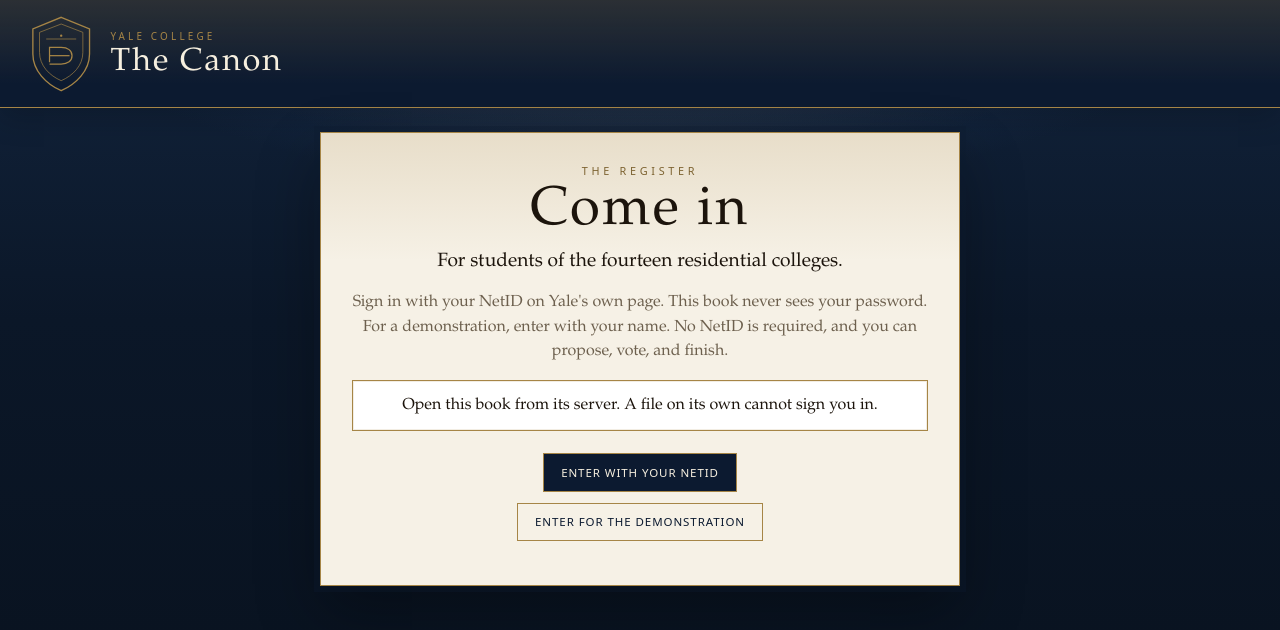
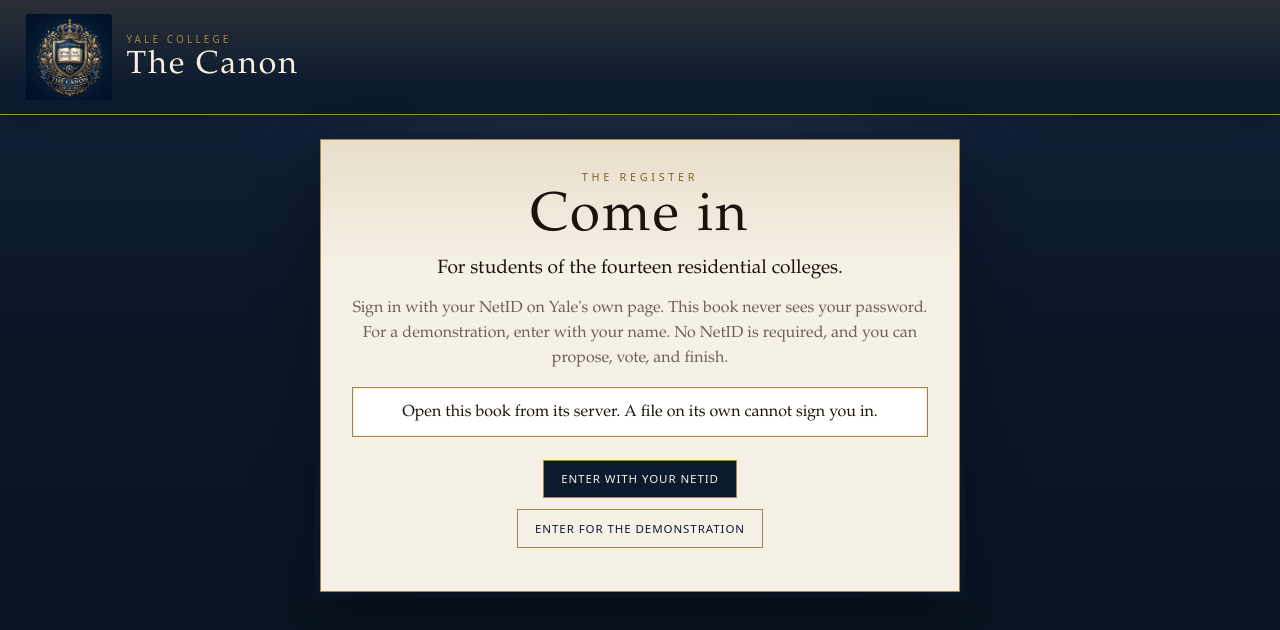
Before and after one commit to austinhong/The-Canon, a plain HTML site: page index.html in a window 1280 px wide. Drawn offline with Linux system fonts and the light colour scheme; no server answers.

Commit message:
Use the Canon crest in the header and the browser tab.
Co-authored-by: Cursor <cursoragent@cursor.com>

```diff
--- a/app.js
+++ b/app.js
@@ -447,18 +447,7 @@
   }
 
   function crest() {
-    const svg = document.createElementNS("http://www.w3.org/2000/svg", "svg");
-    svg.setAttribute("class", "crest");
-    svg.setAttribute("viewBox", "0 0 84 96");
-    svg.setAttribute("aria-hidden", "true");
-    svg.innerHTML =
-      '<path d="M42 4 L76 18 V48 C76 68 60 84 42 92 C24 84 8 68 8 48 V18 Z" fill="none" stroke="currentColor" stroke-width="1.6"/>' +
-      '<path d="M42 12 L68 22 V46 C68 62 56 74 42 80 C28 74 16 62 16 46 V22 Z" fill="none" stroke="currentColor" stroke-width="0.8"/>' +
-      '<path d="M28 58 V40 H42 C50 40 55 44 55 50 C55 56 50 60 42 60 H28" fill="none" stroke="currentColor" stroke-width="1.5"/>' +
-      '<path d="M28 50 H52" stroke="currentColor" stroke-width="1.5"/>' +
-      '<path d="M24 30 H60" stroke="currentColor" stroke-width="0.8"/>' +
-      '<circle cx="42" cy="26" r="1.4" fill="currentColor"/>';
-    return svg;
+    return h("img", { class: "crest", src: "/logo.png", alt: "" });
   }
 
   function siteHeader() {
--- a/index.html
+++ b/index.html
@@ -4,6 +4,7 @@
   <meta charset="utf-8" />
   <meta name="viewport" content="width=device-width, initial-scale=1" />
   <title>The Canon</title>
+  <link rel="icon" href="/logo.png" type="image/png" />
   <link rel="stylesheet" href="styles.css" />
 </head>
 <body>
--- a/server.js
+++ b/server.js
@@ -7,11 +7,12 @@ const ROOT = __dirname;
 const DATA = path.join(ROOT, "data");
 const PORT = Number(process.env.PORT) || 8765;
 const CAS = "https://secure.its.yale.edu/cas";
-const FILES = new Set(["/index.html", "/app.js", "/rules.js", "/canon.js", "/styles.css"]);
+const FILES = new Set(["/index.html", "/app.js", "/rules.js", "/canon.js", "/styles.css", "/logo.png"]);
 const TYPES = {
   ".html": "text/html; charset=utf-8",
   ".js": "text/javascript; charset=utf-8",
   ".css": "text/css; charset=utf-8",
+  ".png": "image/png",
 };
 
 const { CANON, CanonRules: rules } = loadRules();
--- a/styles.css
+++ b/styles.css
@@ -135,10 +135,11 @@ main {
 
 .crest {
   display: block;
-  width: 4.4rem;
-  height: 5rem;
+  width: 5.4rem;
+  height: 5.4rem;
   flex: 0 0 auto;
-  color: var(--gold);
+  object-fit: cover;
+  border-radius: 0.2rem;
 }
 
 .mark {
```
Also changed, not shown: logo.png (added).
